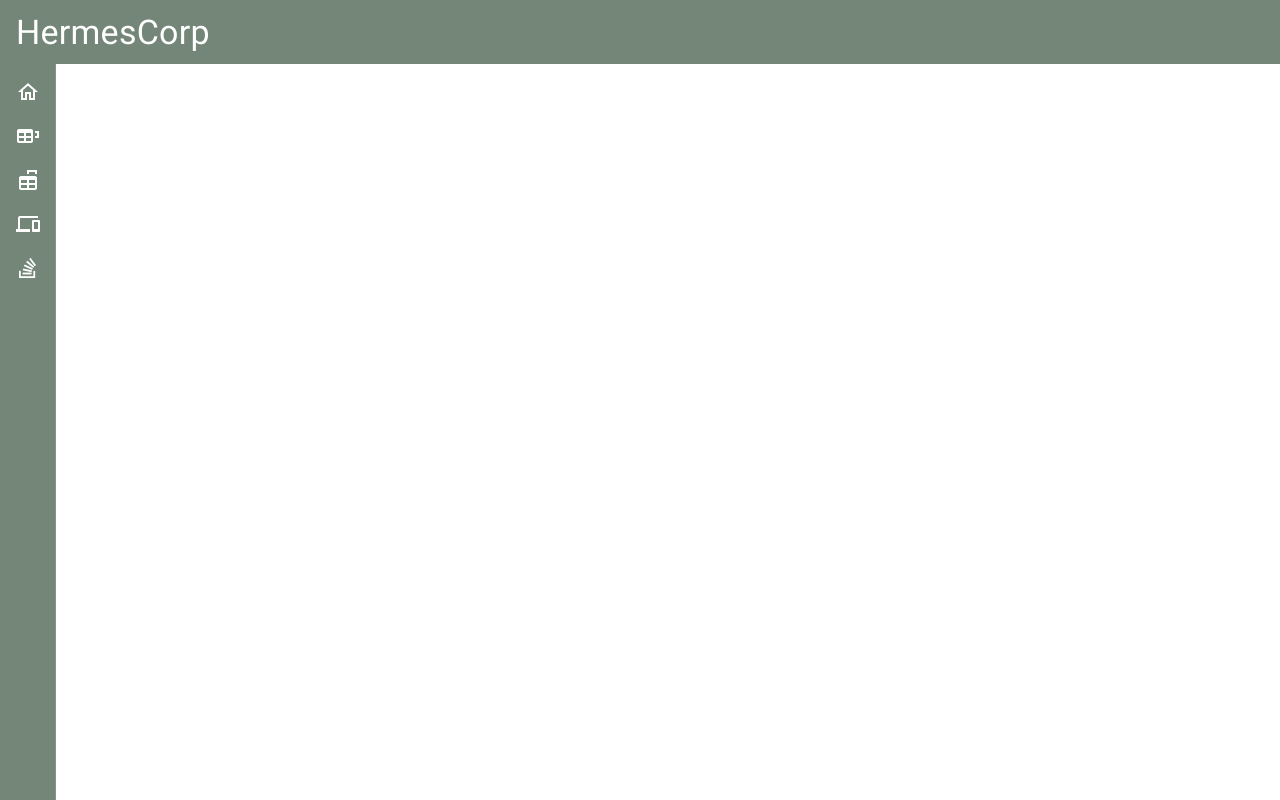
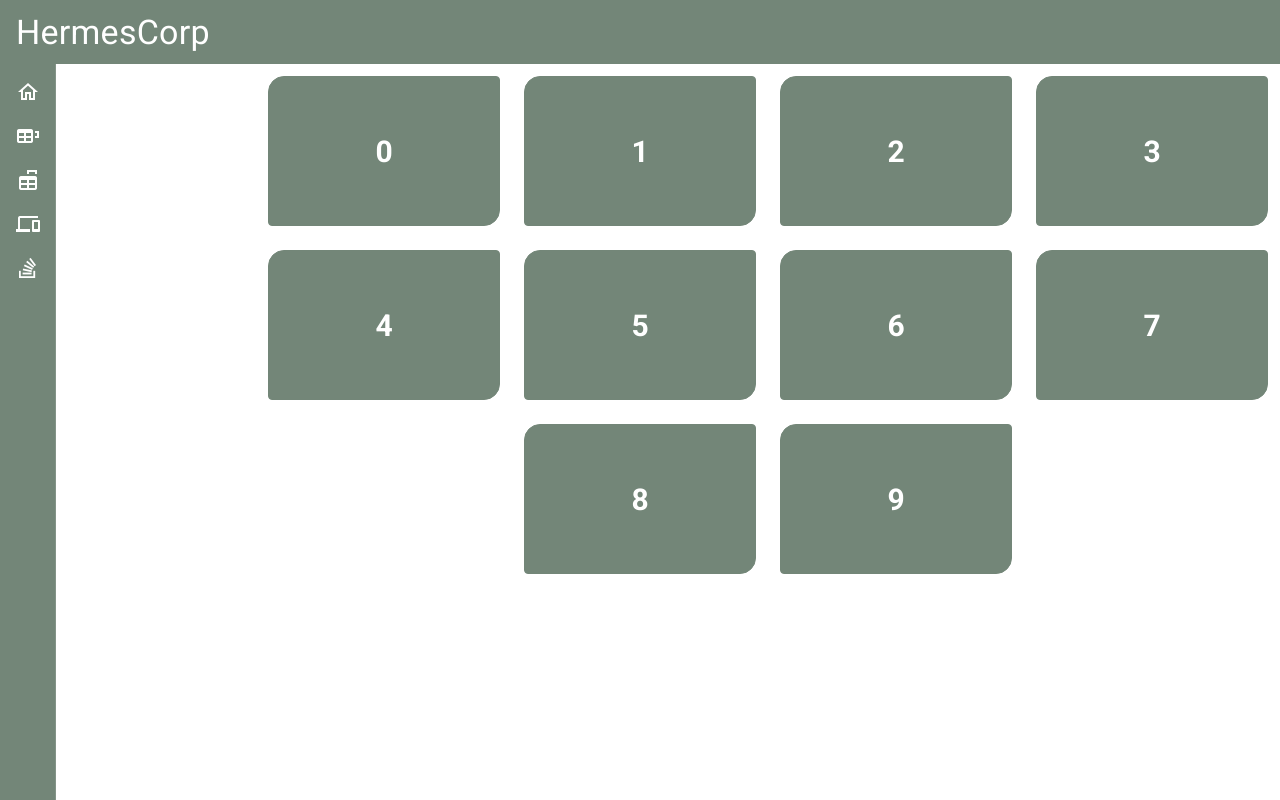
Before and after one commit to Noejuro/Responsive, a Vue app in the folder vue/: page /dynamicColumns in a window 1280 px wide. Built offline with nearby package versions, Linux system fonts and the light colour scheme.

Commit message:
[Add] Dynamic Columns

```diff
--- a/vue/src/components/dynamic-columns.vue
+++ b/vue/src/components/dynamic-columns.vue
@@ -1,15 +1,34 @@
 <template>
-    <v-container>
-
-    </v-container>
+    <v-col>
+        <v-row justify="center">
+            <v-col cols="12" sm="6" md="4" lg="3" xl="2" v-for="(index, item) in items" :key="index">
+                <v-card outlined shaped color="#738678" height="150px">
+                    <v-col style="height: 100%">
+                        <v-row class="ma-0 card-content" justify="center" align="center" >
+                            {{item}}
+                        </v-row>
+                    </v-col>
+                </v-card>
+            </v-col>
+        </v-row>
+    </v-col>
 </template>
 
 <script>
 export default {
-
+    data() {
+        return {
+            items: ['Item 1', 'Item 2', 'Item 3', 'Item 4', 'Item 5', 'Item 6', 'Item 7', 'Item 8', 'Item 9', 'Item 10']
+        }
+    }
 }
 </script>
 
 <style scoped>
-
+    .card-content {
+        height: 100%;
+        color: white;
+        font-size: 30px;
+        font-weight: 700;
+    }
 </style>
--- a/vue/src/components/dynamic-display.vue
+++ b/vue/src/components/dynamic-display.vue
@@ -34,7 +34,6 @@
 export default {
     data() {
         return {
-            items: ['Item 1', 'Item 2', 'Item 3', 'Item 4', 'Item 5', 'Item 6']
         }
     }
 }
```
Also changed, not shown: vue/src/components/overflow.vue (indentation only).
